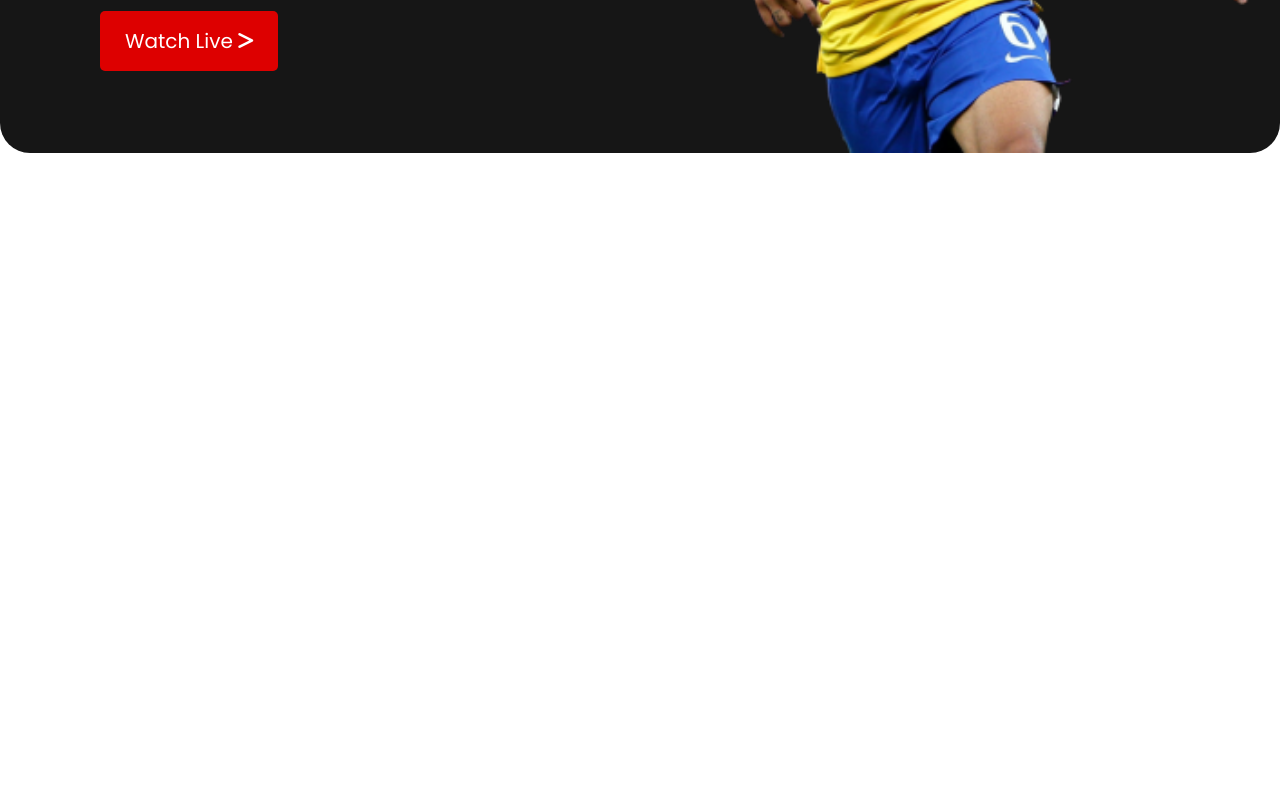
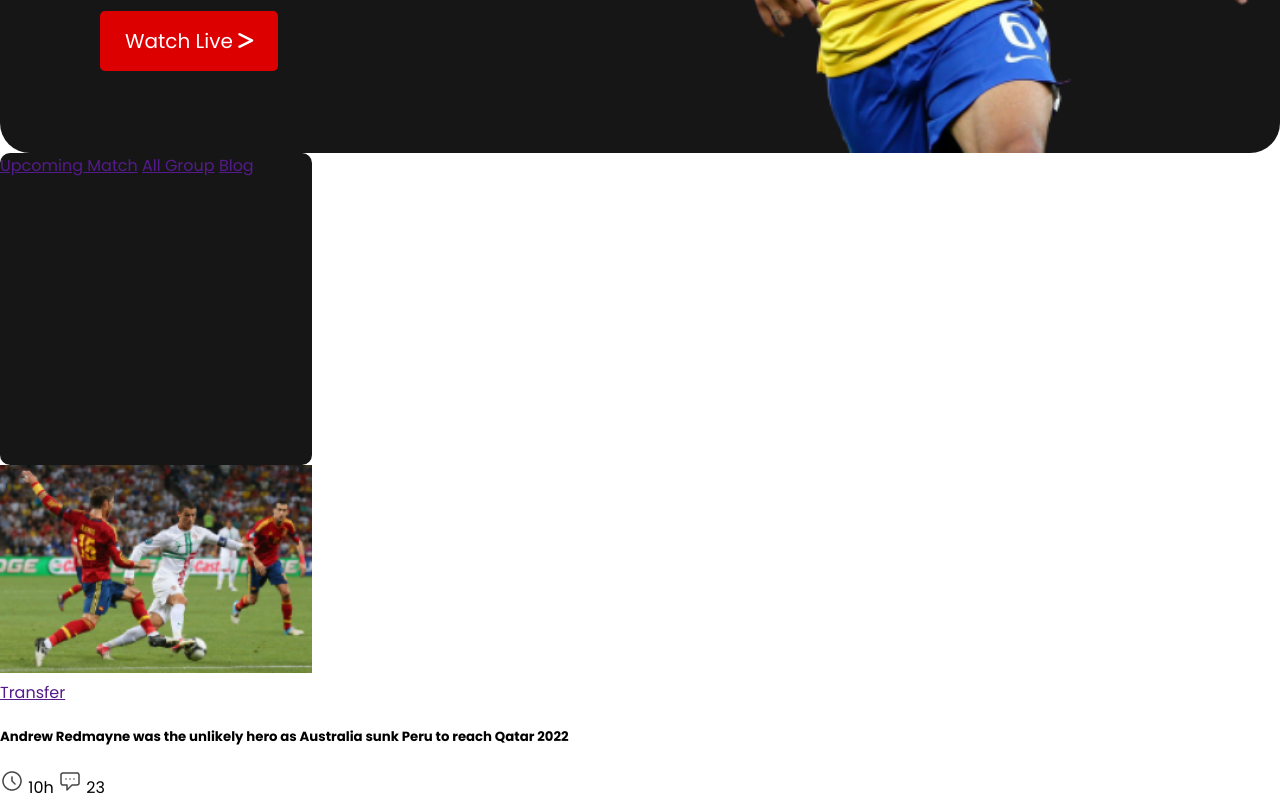
Before and after one commit to Prodipm6/Assignment-2, a plain HTML site: page index.html in a window 1280 px wide. Shown: the part 493-1293 px from the top of the page. Before the commit the page ends 800 px from the top, so only its background shows below. Drawn offline with Linux system fonts and the light colour scheme.

Commit message:
section added

```diff
--- a/index.html
+++ b/index.html
@@ -23,6 +23,28 @@
             </div>
         </header>
     </section>
+    <section>
+        <div class="pop-up">
+            <a href="">Upcoming Match</a>
+            <a href="">All Group</a>
+            <a href="">Blog</a>
+        </div>
+        <div class="galary">
+            <div class="galary-pic">
+                <img src="./Images/galary-1.png" alt="">
+            </div>
+            <div class="galary-text">
+                <a href="">Transfer</a>
+                <h5>Andrew Redmayne was the unlikely hero as Australia sunk Peru to reach Qatar 2022</h5>
+            </div>
+            <div class="play-duration">
+                <img src="./Images/Time Icon.png" alt="">
+                10h
+                <img src="./Images/Chat Icon.png" alt="icon">
+                23
+            </div>
+        </div>
+    </section>
 
 </body>
 </html>
--- a/style.css
+++ b/style.css
@@ -44,3 +44,12 @@ body{
     width: 99.2%;
     padding-top: 30px;
 }
+/*---------- Galary section Start ----------*/
+.pop-up{
+    width: 312px;
+    height: 312px;
+    background-color: #161616;
+    border-radius: 10px;
+    display: inline-block;
+}
+/*---------- Galary section End ----------*/
```
